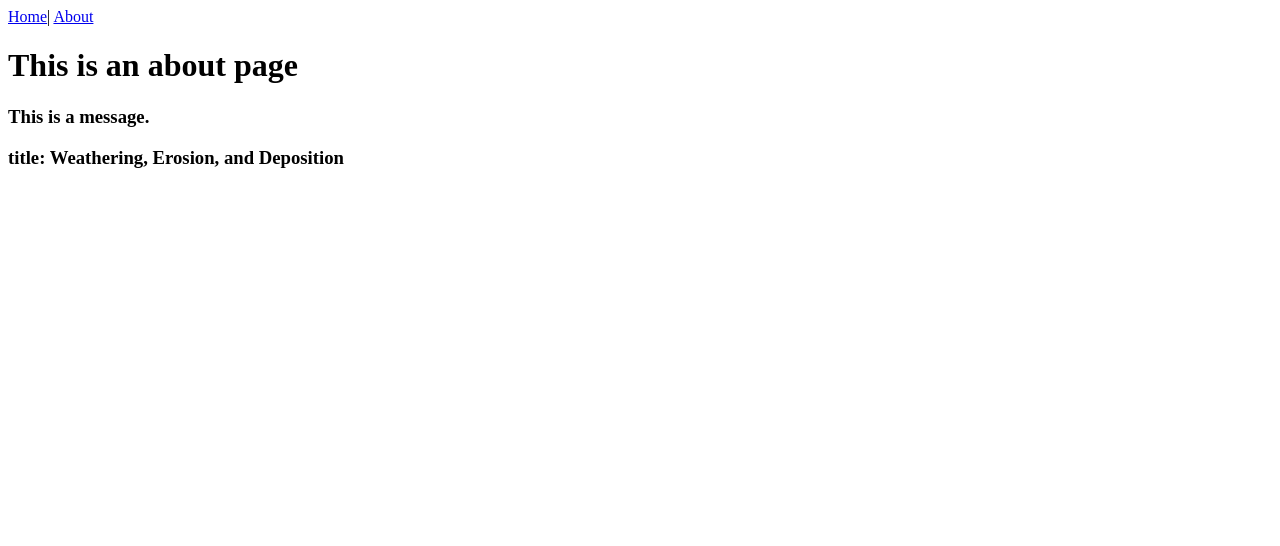
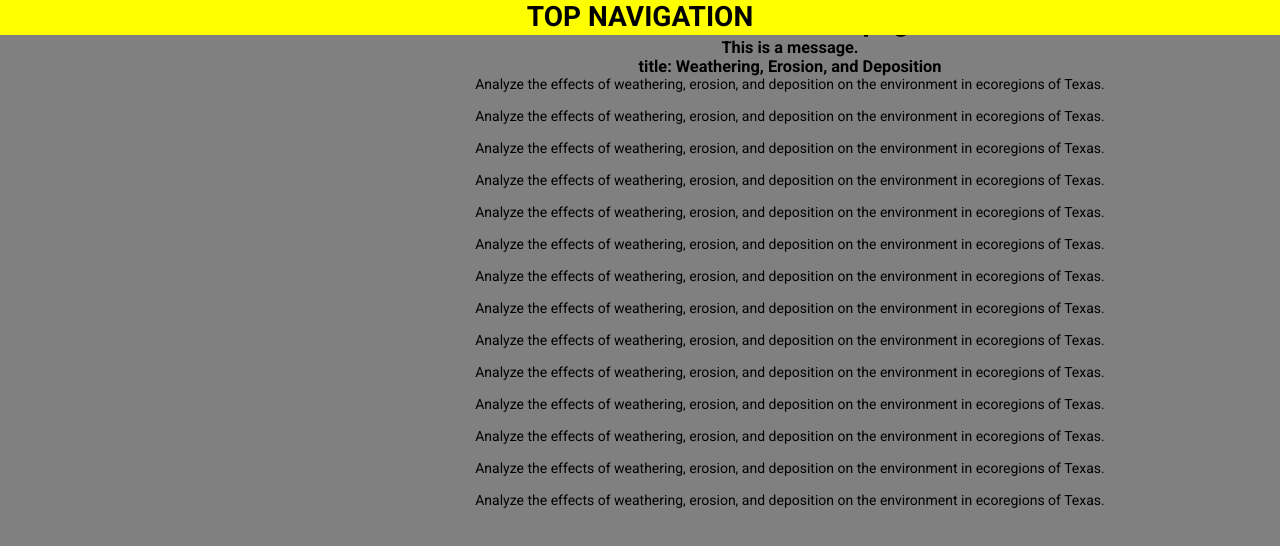
Before and after one commit to lwood54/vue-science-site, a Vue app: page /about in a window 1280 px wide. Shown: the top 546 px of the page. Built offline with nearby package versions, Linux system fonts and the light colour scheme.

Commit message:
router page transitions, sidebar & topnav transitions

```diff
--- a/package.json
+++ b/package.json
@@ -11,6 +11,7 @@
     "core-js": "^2.6.5",
     "vue": "^2.6.10",
     "vue-router": "^3.0.3",
+    "vuetify": "^1.5.16",
     "vuex": "^3.0.1"
   },
   "devDependencies": {
--- a/public/index.html
+++ b/public/index.html
@@ -1,10 +1,11 @@
 <!DOCTYPE html>
-<html lang="en">
+<html lang="en" style="overflow: auto;">
   <head>
     <meta charset="utf-8">
     <meta http-equiv="X-UA-Compatible" content="IE=edge">
     <meta name="viewport" content="width=device-width,initial-scale=1.0">
     <link rel="icon" href="<%= BASE_URL %>favicon.ico">
+    <link href='https://fonts.googleapis.com/css?family=Roboto:100,300,400,500,700,900|Material+Icons' rel="stylesheet">
     <title>science-site-vue</title>
   </head>
   <body>
--- a/src/App.vue
+++ b/src/App.vue
@@ -1,12 +1,130 @@
 <template>
-	<div>
-		<div>
-			<router-link to="/">Home</router-link>|
-			<router-link to="/about">About</router-link>
+	<div id="app">
+		<div class="topnav-container">
+			<topnav/>
 		</div>
-		<router-view/>
+		<div class="sidebar-container">
+			<sidebar/>
+		</div>
+		<div class="page-container">
+			<transition name="page-change" mode="out-in">
+				<router-view/>
+			</transition>
+		</div>
 	</div>
 </template>
 
+<script>
+	import sidebar from "./navigation/sidebar";
+	import topnav from "./navigation/topnav";
+
+	export default {
+		components: {
+			sidebar,
+			topnav
+		}
+	};
+</script>
+
+
 <style lang="scss">
+	#app {
+		font-family: roboto, Helvetica, Arial, sans-serif;
+		display: flex;
+	}
+
+	// Vue animations: class + -enter-active & class + -leave-active
+	// this is what will happen while the transition is occuring
+	.page-change-enter-active,
+	.page-change-leave-active {
+		transition: opacity 0.5s;
+	}
+
+	// VUE animations: class + -enter & class + -leave-to
+	// This is the goal for the end of the transition
+	.page-change-enter,
+	.page-change-leave-to {
+		opacity: 0;
+	}
+
+	// contains any pages the router will display
+	// this does have transitions applied to it above
+	.page-container {
+		text-align: center;
+		width: 100%;
+		min-height: 100vh;
+		margin: 0 auto;
+		background-color: gray;
+		padding-left: 300px;
+		padding-top: 5px;
+	}
+
+	.sidebar-container {
+		position: fixed; /* to allow movement of div off screen */
+	}
+
+	.topnav-container {
+		position: fixed; /* to allow movement of div off screen*/
+		width: 100%;
+	}
+
+	@keyframes slide-up {
+		100% {
+			transform: translateY(-75px);
+		}
+	}
+
+	@keyframes slide-down {
+		0% {
+			// needs to start off screen when coming in
+			transform: translateY(-75px);
+		}
+		100% {
+			transform: translateY(0);
+		}
+	}
+
+	@keyframes slide-left {
+		100% {
+			transform: translate(-400px);
+		}
+	}
+	@keyframes slide-right {
+		0% {
+			// needs to start off screen when coming in
+			transform: translateX(-400px);
+		}
+		100% {
+			transform: translateX(0);
+		}
+	}
+
+	// when screen moves smaller than this, the following styles/actions occur
+	@media (max-width: 1050px) {
+		.sidebar-container {
+			animation: slide-left 1s ease-out forwards; // use forwards to make sure animation keeps its position when done
+		}
+		.topnav-container {
+			animation: slide-down 1s ease-in forwards;
+		}
+		.page-container {
+			transition: padding 1.1s ease-out;
+			padding-left: 0;
+			padding-top: 40px;
+		}
+	}
+
+	// when screen moves larger than this, the following styles/actions occur
+	@media (min-width: 1050px) {
+		.sidebar-container {
+			animation: slide-right 1s ease-in forwards;
+		}
+		.topnav-container {
+			animation: slide-up 1s ease-out forwards;
+		}
+		.page-container {
+			transition: padding 1.1s ease-in;
+			padding-left: 300px;
+		}
+	}
 </style>
--- a/src/main.js
+++ b/src/main.js
@@ -2,6 +2,10 @@ import Vue from "vue";
 import App from "./App.vue";
 import router from "./router";
 import store from "./store";
+import Vuetify from 'vuetify';
+import 'vuetify/dist/vuetify.min.css'
+
+Vue.use(Vuetify);
 
 Vue.config.productionTip = false;
 
--- /dev/null
+++ b/src/navigation/sidebar.vue
@@ -0,0 +1,43 @@
+<template>
+	<v-navigation-drawer class="blue lighten-3" dark permanent>
+		<v-list class="nav-list">
+			<v-list-tile v-for="item in items" :key="item.title">
+				<router-link class="router-links" :to="item.destination ? item.destination : '/'">
+					<v-list-tile-action>
+						<v-icon>{{ item.icon }}</v-icon>
+					</v-list-tile-action>
+				</router-link>
+				<router-link class="router-links" :to="item.destination ? item.destination : '/'">
+					<v-list-tile-content>
+						<v-list-tile-title>{{ item.title }}</v-list-tile-title>
+					</v-list-tile-content>
+				</router-link>
+			</v-list-tile>
+		</v-list>
+	</v-navigation-drawer>
+</template>
+
+<script>
+	export default {
+		data() {
+			return {
+				items: [
+					{ title: "Home", icon: "dashboard", destination: "/" },
+					{ title: "About", icon: "account_box", destination: "/about" },
+					{ title: "Admin", icon: "gavel" }
+				]
+			};
+		}
+	};
+</script>
+
+<style lang="scss">
+	.router-links {
+		text-decoration: none;
+		color: inherit;
+	}
+
+	.nav-list {
+		min-height: 100vh;
+	}
+</style>
--- /dev/null
+++ b/src/navigation/topnav.vue
@@ -0,0 +1,17 @@
+<template>
+	<div class="topnav">
+		<h1>TOP NAVIGATION</h1>
+	</div>
+</template>
+
+<script>
+	export default {};
+</script>
+
+<style>
+	.topnav {
+		height: 35px;
+		background-color: yellow;
+		text-align: center;
+	}
+</style>
--- a/src/views/About.vue
+++ b/src/views/About.vue
@@ -3,6 +3,20 @@
 		<h1>This is an about page</h1>
 		<h3>{{phrase}}</h3>
 		<h3>title: {{teks_7_8.title}}</h3>
+		<p>{{teks_7_8.standard}}</p>
+		<p>{{teks_7_8.standard}}</p>
+		<p>{{teks_7_8.standard}}</p>
+		<p>{{teks_7_8.standard}}</p>
+		<p>{{teks_7_8.standard}}</p>
+		<p>{{teks_7_8.standard}}</p>
+		<p>{{teks_7_8.standard}}</p>
+		<p>{{teks_7_8.standard}}</p>
+		<p>{{teks_7_8.standard}}</p>
+		<p>{{teks_7_8.standard}}</p>
+		<p>{{teks_7_8.standard}}</p>
+		<p>{{teks_7_8.standard}}</p>
+		<p>{{teks_7_8.standard}}</p>
+		<p>{{teks_7_8.standard}}</p>
 	</div>
 </template>
 
```
Also changed, not shown: 1 other file (tests, documents, lock files or other folders).
